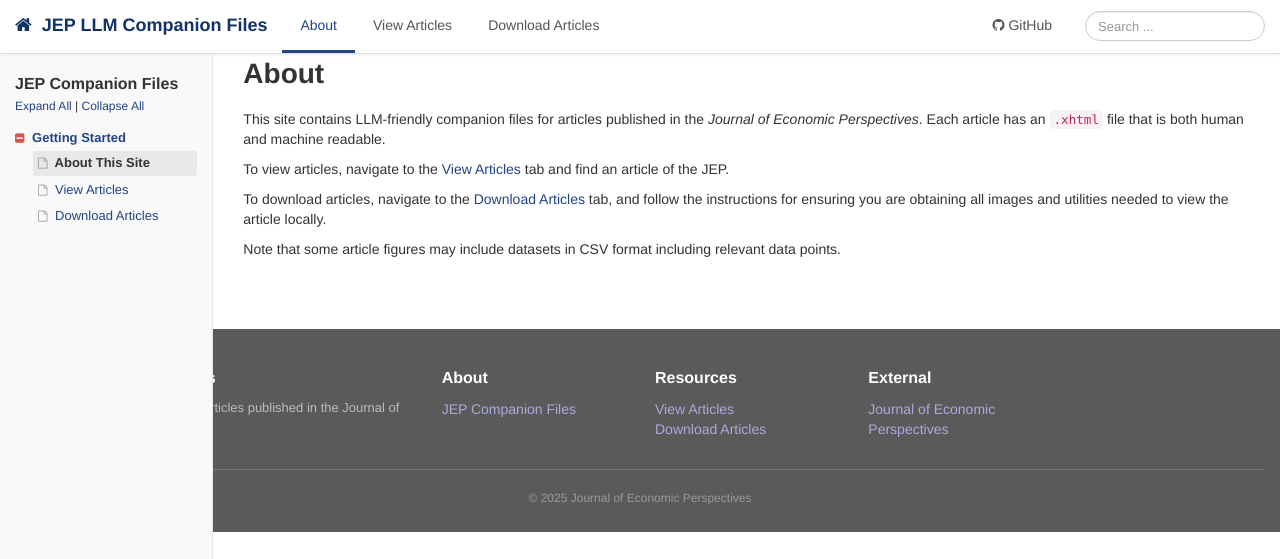
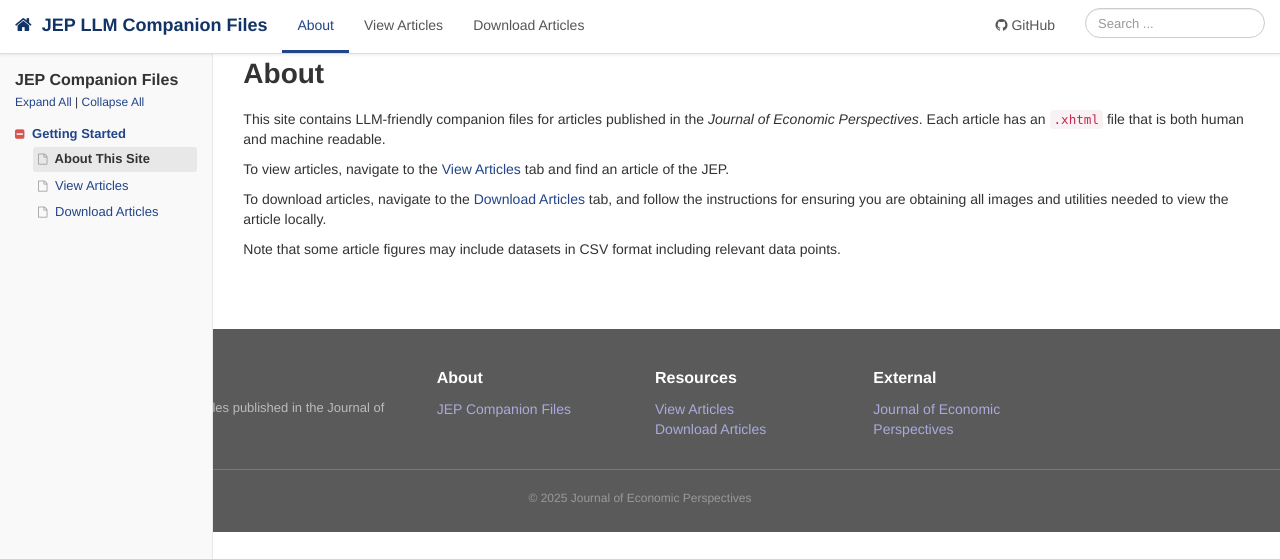
Before and after one commit to liegroup-dartmouth/working-aea-jep, a Jekyll site: the page built from index.md, in a window 1280 px wide. Shown: the top 559 px of the page. Built offline with Jekyll 4.4.1, drawn with Linux system fonts in a browser that asks for light colours.

Commit message:
update styles

```diff
--- a/_includes/sidebar.html
+++ b/_includes/sidebar.html
@@ -1,4 +1,4 @@
-<div class="col-xs-6 col-sm-3 col-md-2 sidebar-offcanvas" id="sidebar" role="navigation">
+<div class="col-sm-3 col-md-2 sidebar" id="sidebar" role="navigation">
     <button type="button" class="btn btn-default btn-xs sidebar-toggle visible-xs" id="sidebar-toggle-btn">
         <i class="fa fa-bars"></i> Menu
     </button>
--- a/_layouts/default.html
+++ b/_layouts/default.html
@@ -7,16 +7,16 @@
     <title>{{ page.title }} | {{ site.uistring.title }}</title>
     <meta name="description" content="{{ site.uistring.description }}">
     <link rel="icon" type="image/x-icon" href="{{ site.baseurl }}/{{ site.favicon }}">
-    <link rel="stylesheet" href="https://cdnjs.cloudflare.com/ajax/libs/bootstrap/3.4.1/css/bootstrap.min.css">
-    <link rel="stylesheet" href="https://cdnjs.cloudflare.com/ajax/libs/font-awesome/4.7.0/css/font-awesome.min.css">
+    <link rel="stylesheet" href="https://maxcdn.bootstrapcdn.com/bootstrap/3.4.1/css/bootstrap.min.css">
+    <link rel="stylesheet" href="https://maxcdn.bootstrapcdn.com/font-awesome/4.7.0/css/font-awesome.min.css">
     <link rel="stylesheet" href="{{ site.baseurl }}/assets/css/styles.css">
 </head>
 <body>
     {% include topnav.html %}
     <div class="container-fluid">
-        <div class="row row-offcanvas row-offcanvas-left">
+        <div class="row">
             {% include sidebar.html %}
-            <div class="col-xs-12 col-sm-9 col-md-10 main" id="main-content">
+            <div class="col-sm-9 col-sm-offset-3 col-md-10 col-md-offset-2 main" id="main-content">
                 {% if site.breadcrumb_display %}
                 {% include breadcrumb.html %}
                 {% endif %}
@@ -28,8 +28,8 @@
         </div>
     </div>
     {% include footer.html %}
-    <script src="https://cdnjs.cloudflare.com/ajax/libs/jquery/3.7.1/jquery.min.js"></script>
-    <script src="https://cdnjs.cloudflare.com/ajax/libs/bootstrap/3.4.1/js/bootstrap.min.js"></script>
+    <script src="https://code.jquery.com/jquery-1.12.4.min.js"></script>
+    <script src="https://maxcdn.bootstrapcdn.com/bootstrap/3.4.1/js/bootstrap.min.js"></script>
     <script src="{{ site.baseurl }}/assets/js/main.js"></script>
 </body>
 </html>
--- a/assets/css/styles.css
+++ b/assets/css/styles.css
@@ -2,20 +2,15 @@
 ---
 /* ========== GENERAL ========== */
 body {
-    padding-top: 55px;
+    padding-top: 51px;
     font-family: "Helvetica Neue", Helvetica, Arial, sans-serif;
     font-size: 14px;
     color: #333;
     background: #fff;
 }
 
-a {
-    color: #248;
-}
-
-a:hover {
-    color: #136;
-}
+a { color: #248; }
+a:hover { color: #136; text-decoration: none; }
 
 h1.page-title {
     font-size: 28px;
@@ -28,7 +23,7 @@
 /* ========== TOP NAVBAR ========== */
 .navbar-default {
     background-color: #fff;
-    border-bottom: 1px solid #ddd;
+    border-color: #ddd;
     box-shadow: 0 1px 3px rgba(0,0,0,0.08);
 }
 
@@ -36,28 +31,20 @@
     color: #333;
     font-size: 18px;
     font-weight: 700;
+    padding: 15px 15px;
 }
-
-.navbar-default .navbar-brand:hover {
-    color: #136;
-}
-
-.navbar-default .navbar-brand .fa-home {
-    margin-right: 5px;
-}
+.navbar-default .navbar-brand:hover { color: #136; }
+.navbar-default .navbar-brand .fa-home { margin-right: 5px; }
 
 .navbar-default .navbar-nav > li > a {
     color: #555;
     font-size: 14px;
-    padding: 15px 18px;
 }
-
 .navbar-default .navbar-nav > li > a:hover,
 .navbar-default .navbar-nav > li > a:focus {
     color: #248;
     background-color: #f5f5f5;
 }
-
 .navbar-default .navbar-nav > .active > a,
 .navbar-default .navbar-nav > .active > a:hover,
 .navbar-default .navbar-nav > .active > a:focus {
@@ -66,25 +53,26 @@
     border-bottom: 3px solid #248;
 }
 
-.navbar-search .form-control {
+.navbar-form .form-control {
     width: 180px;
     height: 30px;
     font-size: 13px;
     border-radius: 15px;
-    margin-top: 3px;
 }
 
 /* ========== SIDEBAR ========== */
-.sidebar-offcanvas {
+.sidebar {
+    position: fixed;
+    top: 51px;
+    bottom: 0;
+    left: 0;
+    z-index: 1000;
+    display: block;
+    overflow-x: hidden;
+    overflow-y: auto;
     background-color: #f9f9f9;
     border-right: 1px solid #e8e8e8;
     padding: 15px;
-    min-height: calc(100vh - 55px);
-    position: fixed;
-    top: 55px;
-    bottom: 0;
-    overflow-y: auto;
-    z-index: 100;
 }
 
 .sidebar-product-name {
@@ -99,19 +87,16 @@
     font-size: 12px;
     margin-bottom: 10px;
 }
-
-.sidebar-controls a {
-    color: #248;
-}
+.sidebar-controls a { color: #248; }
 
 .nav-sidebar {
     list-style: none;
     padding-left: 0;
+    margin-right: -15px;
+    margin-left: -15px;
 }
 
-.nav-sidebar .sidebar-folder {
-    margin-bottom: 5px;
-}
+.nav-sidebar .sidebar-folder { margin-bottom: 5px; padding: 0 15px; }
 
 .nav-sidebar .folder-title {
     display: block;
@@ -121,11 +106,7 @@
     font-size: 13px;
     cursor: pointer;
 }
-
-.nav-sidebar .folder-title:hover {
-    text-decoration: none;
-    color: #136;
-}
+.nav-sidebar .folder-title:hover { text-decoration: none; color: #136; }
 
 .nav-sidebar .folder-icon {
     color: #d9534f;
@@ -139,9 +120,7 @@
     margin: 0;
 }
 
-.nav-sidebar .sidebar-folder-items li {
-    margin-bottom: 2px;
-}
+.nav-sidebar .sidebar-folder-items li { margin-bottom: 2px; }
 
 .nav-sidebar .sidebar-folder-items li a {
     display: block;
@@ -150,50 +129,30 @@
     color: #248;
     border-radius: 3px;
 }
-
 .nav-sidebar .sidebar-folder-items li a .fa {
     color: #999;
     margin-right: 4px;
     font-size: 11px;
 }
-
 .nav-sidebar .sidebar-folder-items li a:hover {
     background-color: #eef;
     text-decoration: none;
 }
-
 .nav-sidebar .sidebar-folder-items li.active a {
     font-weight: 700;
     color: #333;
     background-color: #e8e8e8;
 }
 
-.sidebar-folder-items.collapsed {
-    display: none;
-}
+.sidebar-folder-items.collapsed { display: none; }
 
-/* Related resources */
-.related-resources {
-    padding-left: 0;
-    list-style: none;
-}
-
-.related-resources li {
-    margin-bottom: 5px;
-}
-
-.related-resources li a {
-    font-size: 13px;
-}
-
-hr.sidebar-sep {
-    border-top: 1px solid #ddd;
-}
+.related-resources { padding-left: 0; list-style: none; }
+.related-resources li { margin-bottom: 5px; }
+.related-resources li a { font-size: 13px; }
 
 /* ========== MAIN CONTENT ========== */
-#main-content {
+.main {
     padding: 20px 30px;
-    margin-left: 16.66667%;
 }
 
 /* Breadcrumb */
@@ -203,7 +162,6 @@
     margin-bottom: 10px;
     font-size: 13px;
 }
-
 .breadcrumb > li + li::before {
     content: ">";
     padding: 0 5px;
@@ -216,36 +174,20 @@
     color: #ccc;
     padding: 30px 0 15px 0;
     margin-top: 40px;
+    margin-left: -15px;
+    margin-right: -15px;
 }
-
 .site-footer h4 {
     color: #fff;
     font-size: 16px;
     font-weight: 700;
     margin-bottom: 12px;
 }
-
-.site-footer p {
-    font-size: 13px;
-    color: #bbb;
-}
-
-.site-footer a {
-    color: #aad;
-}
-
-.site-footer a:hover {
-    color: #fff;
-}
-
-.site-footer hr {
-    border-top: 1px solid #777;
-}
-
-.site-footer .text-center {
-    font-size: 12px;
-    color: #999;
-}
+.site-footer p { font-size: 13px; color: #bbb; }
+.site-footer a { color: #aad; }
+.site-footer a:hover { color: #fff; }
+.site-footer hr { border-top: 1px solid #777; }
+.site-footer .text-center { font-size: 12px; color: #999; }
 
 /* ========== BUTTONS ========== */
 .btn-github {
@@ -256,57 +198,34 @@
     padding: 5px 12px;
     border-radius: 3px;
 }
+.btn-github:hover { background-color: #136; color: #fff; }
 
-.btn-github:hover {
-    background-color: #136;
-    color: #fff;
+/* ========== RESPONSIVE ========== */
+@media (min-width: 768px) {
+    .sidebar {
+        display: block !important;
+    }
+    #sidebar-toggle-btn {
+        display: none;
+    }
 }
 
-/* ========== RESPONSIVE ========== */
 @media (max-width: 767px) {
-    .sidebar-offcanvas {
+    .sidebar {
         position: relative;
         top: 0;
         min-height: auto;
         border-right: none;
         border-bottom: 1px solid #ddd;
+        width: 100%;
     }
-
-    #main-content {
-        margin-left: 0;
+    .main {
         padding: 15px;
     }
-
     .sidebar-content {
         display: none;
     }
-
     .sidebar-content.active {
         display: block;
     }
 }
-
-@media (min-width: 768px) {
-    #sidebar-toggle-btn {
-        display: none;
-    }
-}
-
-/* ========== SEARCH RESULTS ========== */
-#search-results {
-    padding: 10px 0;
-}
-
-#search-results .search-result-item {
-    padding: 10px 0;
-    border-bottom: 1px solid #eee;
-}
-
-#search-results .search-result-item h4 {
-    margin: 0 0 5px 0;
-}
-
-#search-results .search-result-item p {
-    color: #666;
-    font-size: 13px;
-}
```
